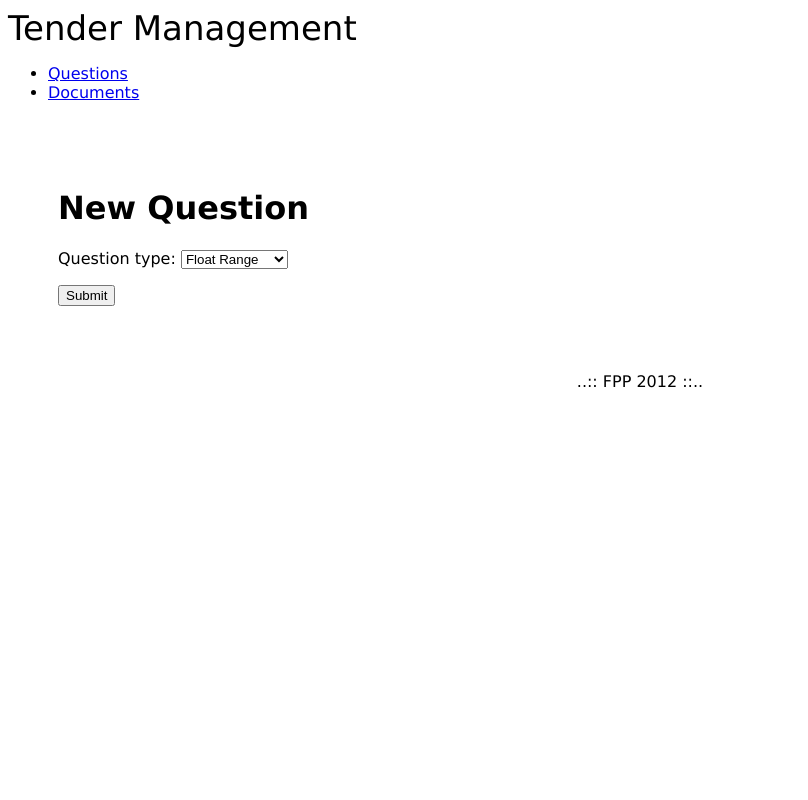
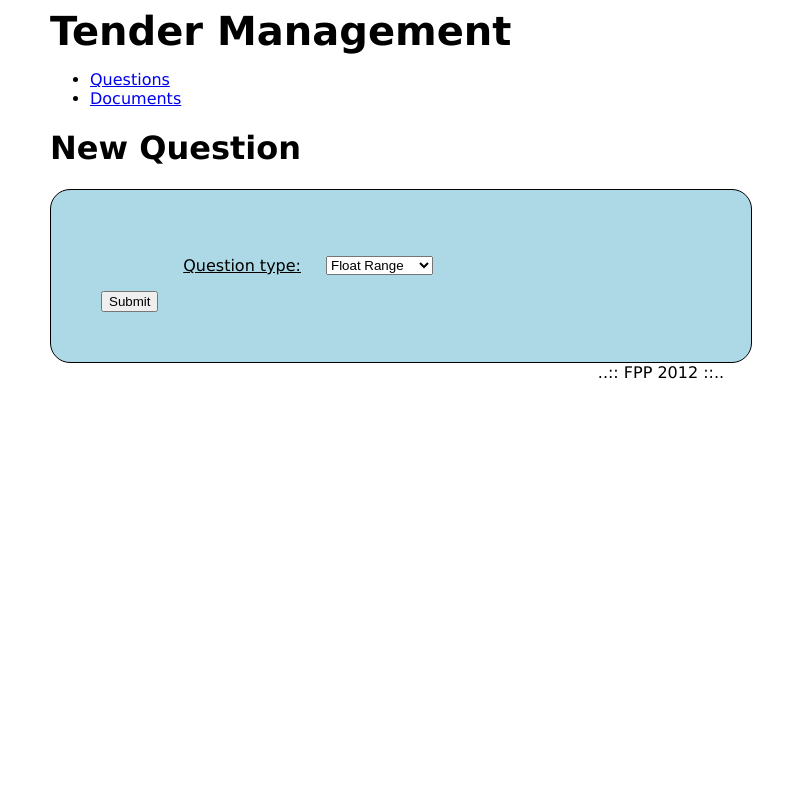
Before and after one commit to elisiano/cern-tender, a Django app: page /questions/new/ in a window 1280 px wide. Shown: the whole page, without its empty margins (0-808 px from the left). Run offline with Django 3.2, Linux system fonts and the light colour scheme; parts of the project's set-up code (start-up, migrations or seed data) failed here and were passed over; some libraries are stand-ins or nearby versions.

Commit message:
Fixed some form look & feel and html template

```diff
--- a/questions/forms.py
+++ b/questions/forms.py
@@ -20,7 +20,7 @@ class QuestionForm(forms.Form):
                 (x, split_on_caps(x.replace("Question","",1))) for x in dir(models)
                     if (x.startswith('Question') and not x.endswith('Template')
             )))
-    qfl_size = forms.IntegerField(label="Size of the list (only for Question From List)", min_value=0, initial=2)
+    qfl_size = forms.IntegerField(label="Size of the list", min_value=0, initial=2)
 
 
 class QuestionFormBase(DocumentForm):
--- a/static/css/main.css
+++ b/static/css/main.css
@@ -1,6 +1,7 @@
 body {
-	background: white;
-	font-family: Verdana;
+    background: white;
+    font-family: Verdana;
+    margin-left: 50px;
 }
 #main {
 	padding: 50;
@@ -29,7 +30,8 @@ body {
 }
 
 #header {
-	font-size: +34;
+    font-size: 250%;
+    font-weight: bolder;
 }
 #header, #footer, #main, #content, #nav {
 	float:	none;
@@ -38,3 +40,31 @@ body {
 #footer {
 	text-align: center;
 }
+
+form {
+    border: 1px solid black;
+    padding: 50px;
+    -moz-border-radius: 20px;
+    -webkit-border-radius: 20px;
+    -khtml-border-radius: 20px;
+    border-radius: 20px;
+}
+#question_form {
+    background: lightblue;
+    width: 600px;
+}   float: left;
+
+
+#question_form > p > input {
+
+}
+
+
+#question_form > p > label {
+    margin-right: 25px;
+    text-align: right;
+    text-decoration: underline;
+    width: 200px;
+    display: block;
+    float: left;
+}
--- a/static/js/questions.js
+++ b/static/js/questions.js
@@ -13,7 +13,9 @@ $(document).ready(function() {
 			mydom.hide('fast');
 		}
 	})
-
+    // if the user reloads the page and QuestionFromList is selected,
+    // the size field is not displayed, si we explicitly trigger the change event
+    	$('#id_question_type').change();
 
 	// Quetion List tweaks
 	$('#questions_accordion').accordion({ header:'h3' });
--- a/templates/base.html
+++ b/templates/base.html
@@ -1,11 +1,12 @@
+<!DOCTYPE html PUBLIC "-//W3C//DTD XHTML 1.0 Transitional//EN" "http://www.w3.org/TR/xhtml1/DTD/xhtml1-transitional.dtd">
 {% load static %}
-<html>
+<html xmlns="http://www.w3.org/1999/xhtml">
     <head>
         <title>{% block pagetitle %}{% endblock %}</title>
         <script type="text/javascript" src="{% static "js/jquery.min.js" %}"></script>
         <script type="text/javascript" src="{% static "js/jquery-ui.min.js" %}"></script>
-        <link rel="stylesheet" href="{% static "css/main.css" %}">
-        <link rel="stylesheet" href="{% static "css/cupertino/jquery-ui.css" %}">
+        <link rel="stylesheet" href="{% static "css/cupertino/jquery-ui.css" %}" />
+        <link rel="stylesheet" href="{% static "css/main.css" %}" />
         {% block extra_headers %} {% endblock %}
     </head>
     <body>
```
